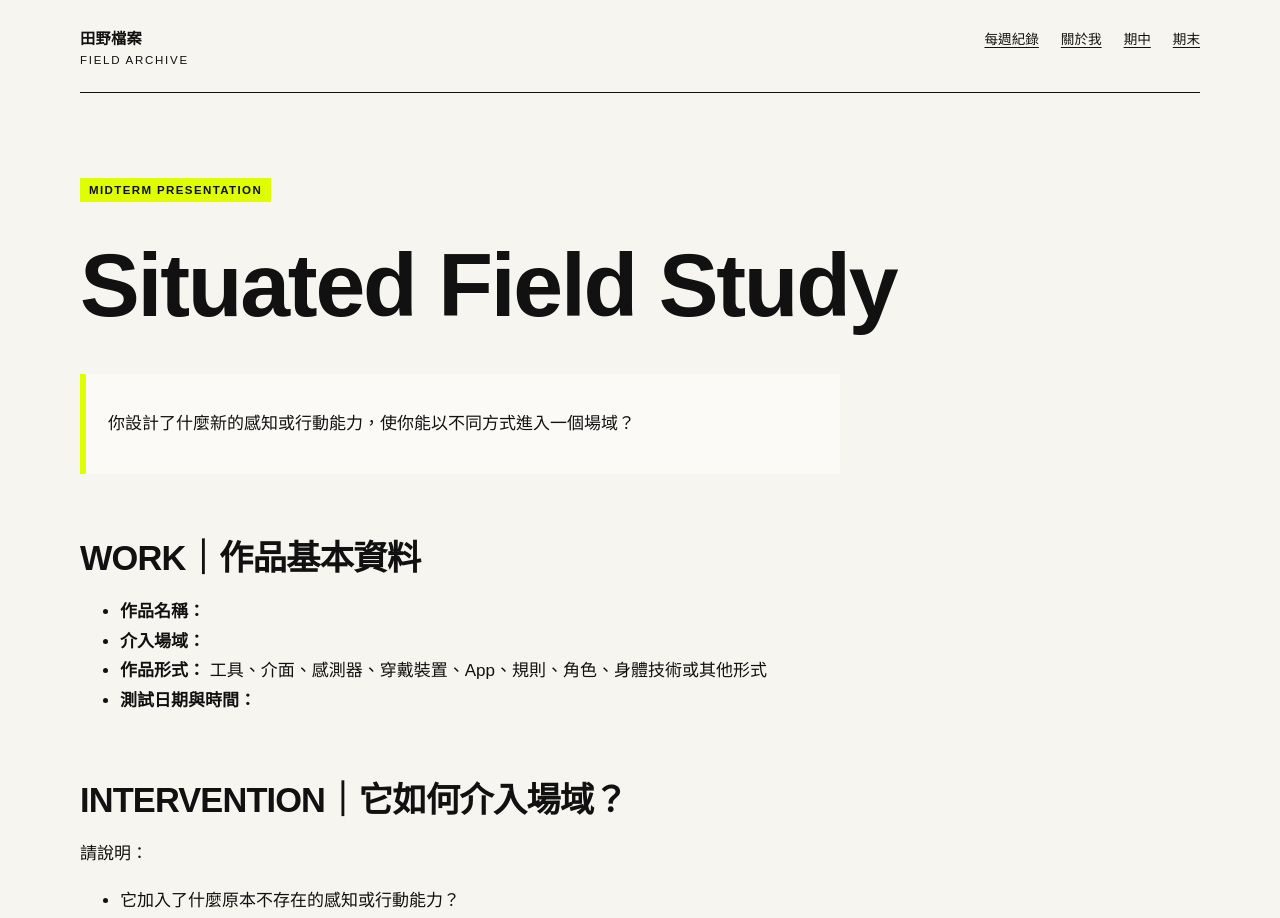
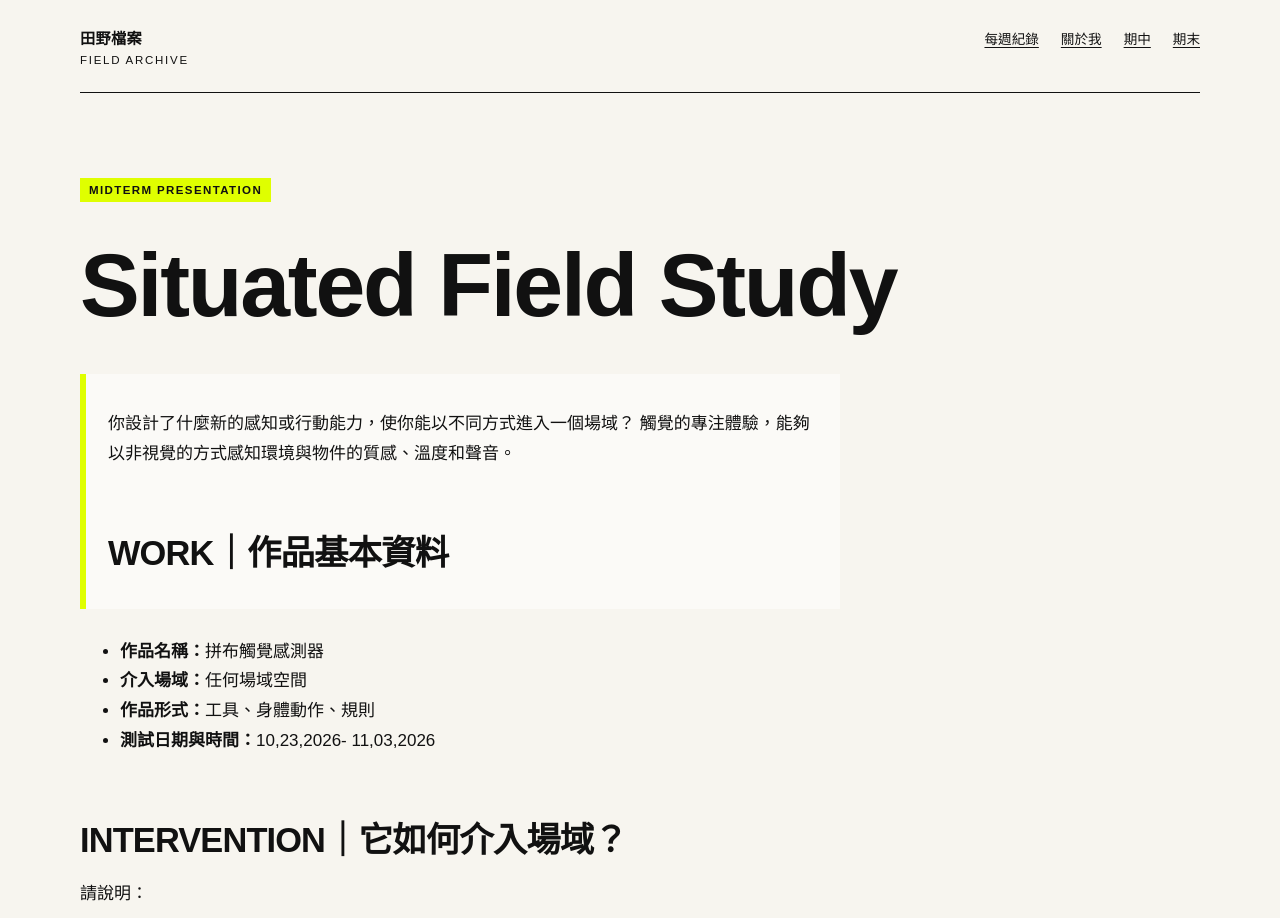
Before and after one commit to stu113590073/fieldworkarchive, a Jekyll site: the page built from weeks/week-09.md, in a window 1280 px wide and 1400 px high. Shown: the top 918 px of the window. Built offline with Jekyll 4.4.1, drawn with Linux system fonts in a browser that asks for light colours; some of the changed text lies outside the part shown.

Commit message:
Update week-09.md

```diff
--- a/weeks/week-09.md
+++ b/weeks/week-09.md
@@ -8,14 +8,14 @@ permalink: /weeks/week-09/
 # Situated Field Study
 
 > 你設計了什麼新的感知或行動能力，使你能以不同方式進入一個場域？
-
+觸覺的專注體驗，能夠以非視覺的方式感知環境與物件的質感、溫度和聲音。
+>
 ## WORK｜作品基本資料
 
-* **作品名稱：**
-* **介入場域：**
-* **作品形式：**
-  工具、介面、感測器、穿戴裝置、App、規則、角色、身體技術或其他形式
-* **測試日期與時間：**
+* **作品名稱：**拼布觸覺感測器
+* **介入場域：**任何場域空間
+* **作品形式：**工具、身體動作、規則
+* **測試日期與時間：**10,23,2026- 11,03,2026
 
 
 ## INTERVENTION｜它如何介入場域？
@@ -23,7 +23,9 @@ permalink: /weeks/week-09/
 請說明：
 
 * 它加入了什麼原本不存在的感知或行動能力？
+  加入了在不同場域和時間會觸摸到的各種觸覺元素，體驗者感知排除視覺的感知方式
 * 它改變了誰與誰、誰與什麼之間的關係？
+  改變體驗者與手部觸摸場域之間的關係，在平時很少在單一平面
 * 使用者的身體必須學習或承擔什麼？
 * 場域是否反過來改變了工具？
 
```
